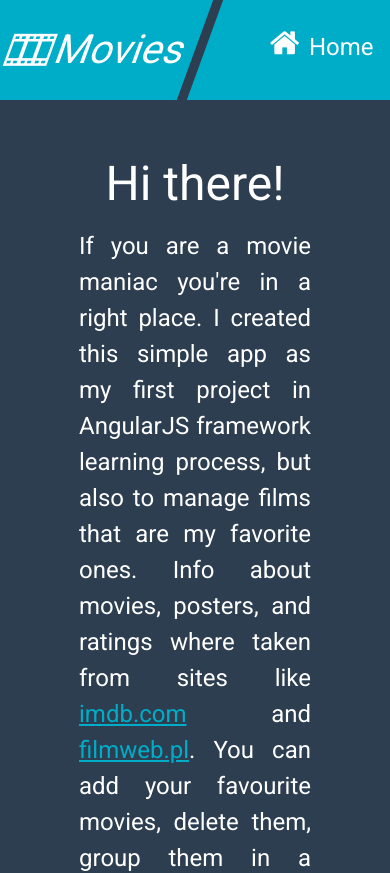
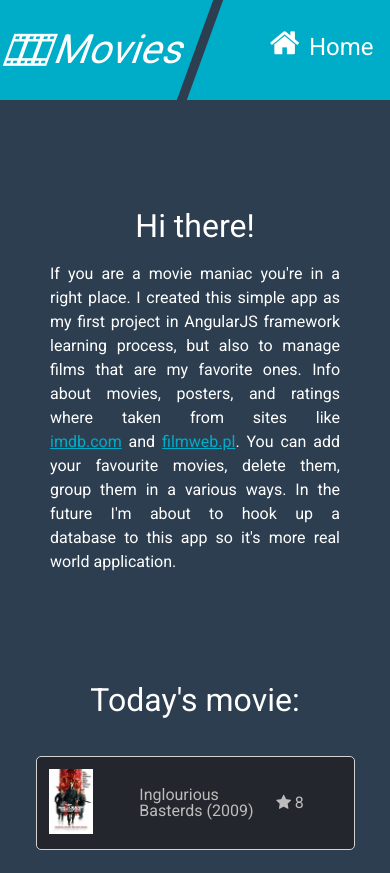
Before and after one commit to Messidt/movies-list-angular, a plain HTML site: page index.html at #!/home in a window 390 px wide. Shown: the top 873 px of the page. Drawn offline with Linux system fonts and the light colour scheme.

Commit message:
Final changes.
Last cosmetic changes.

```diff
--- a/content/scss/style.scss
+++ b/content/scss/style.scss
@@ -1,11 +1,10 @@
 // VARIABLES
-
 $lightblue: #00adc9;
 $darkblue: #2c3e50;
 
 // MIXINS
-
 @mixin movie {
+  width: auto;
   font-size: 1.5rem;
   background-color: #23262d;
   border: 1px solid lightgray;
@@ -47,7 +46,7 @@ $darkblue: #2c3e50;
       border-radius: 10px;
     }
   }
-}
+}//END MIXINS
 
 
 
@@ -76,7 +75,6 @@ header {
   height: 100px;
   margin-bottom: 60px;
   overflow: hidden;
-
   #logo {
     flex: 1 1 35%;
     padding: 10px;
@@ -88,7 +86,6 @@ header {
     display: flex;
     align-items: center;
   }
-
   i {
     font-size: 2rem;
     padding: 2px;
@@ -98,25 +95,20 @@ header {
     margin-left: 10px;
 
   }
-
   h1 {
     font-size: 2.5rem;
     flex: 2 2 50%;
   }
-
   nav {
     flex: 2 2 60%;
     padding: 20px;
   }
-
   ul {
     display: flex;
     justify-content: flex-end;
   }
-
   li {
     flex-basis: 25%;
-    //text-align: center;
     padding: 5px;
     display: flex;
     &:hover {
@@ -130,7 +122,6 @@ header {
       flex: 1 1 5%;
       margin-right: -10px;
     }
-
     a {
       flex: 2 2 95%;
       text-decoration: none;
@@ -139,39 +130,36 @@ header {
       padding: 10px;
     }
   }
-}
-// END HEADER
+}// END HEADER
 
 
 // HOMEPAGE
 
 section#homepage {
-  width: 80%;
+  width: 100%;
   margin: 0 auto;
-
-  article {
-    margin: 40px;
+  #welcome {
+    margin: 110px 50px;
   }
-
+  #random {
+    margin: 100px 30px;
+  }
   h1 {
     font-size: 3rem;
     margin-bottom: 20px;
     text-align: center;
   }
-
   p {
     font-size: 1.5rem;
     line-height: 1.5;
     text-align: justify;
   }
-
   a {
     color: $lightblue;
     &:hover{
       color: darken($lightblue, 5%);
     }
   }
-
   h2 {
     text-align: center;
     font-size: 2rem;
@@ -179,9 +167,10 @@ section#homepage {
   }
   .random-movie {
     @include movie;
+    width: 75%;
+    margin: 0 auto;
   }
-}
-// END HOMEPAGE
+}// END HOMEPAGE
 
 // MOVIES LIST
 
@@ -190,13 +179,11 @@ section#homepage {
   margin: 100px auto 30px auto;
   display: flex;
   justify-content: center;
-
   i {
     flex: 1 1 10%;
     font-size: 1.8rem;
     padding-top: 5px;
   }
-
   #search-field {
     flex: 2 2 90%;
     font-size: 1.2rem;
@@ -204,7 +191,6 @@ section#homepage {
     border-radius: 20px;
   }
 }
-
 .sort-btns {
   width: 65%;
   margin: 0 auto 30px auto;
@@ -228,7 +214,6 @@ section#homepage {
   margin: 0 auto;
   display: block;
   width: 70%;
-
   li {
     @include movie;
   }
@@ -240,7 +225,6 @@ section#homepage {
   border: 1px solid $lightblue;
   padding-bottom: 15px;
   border-radius: 5px;
-
   h2 {
     font-size: 2rem;
     text-align: center;
@@ -248,7 +232,6 @@ section#homepage {
     background-color: $lightblue;
     padding: 15px;
   }
-
   label, input {
     display: block;
     width: 80%;
@@ -294,7 +277,6 @@ section#homepage {
     }
   }
 }
-
 // END MOVIES LIST
 
 // FOOTER
@@ -308,7 +290,6 @@ footer {
   height: 50px;
   position: relative;
   margin-top: 180px;
-
   &:before{
     position: absolute;
     background-color: inherit;
@@ -325,7 +306,6 @@ footer {
     z-index: -1;
   }
 }
-
 // END FOOTER
 
 
@@ -366,28 +346,35 @@ main.ng-enter.ng-enter-active {
 
 @media screen and (max-width: 900px) {
 
+  section#homepage {
+    h1 {
+      font-size: 2.5rem;
+    }
+    p {
+      font-size: 1.3rem;
+    }
+    .random-movie {
+      width: 85%;
+      font-size: 1.3rem;
+    }
+  }//END HOMEPAGE
   nav a {
     font-size: 1.3rem;
   }
-
-
   .sort-btns {
     display: block;
-
     button {
       display: block;
       margin: 10px auto;
       min-width: 200px;
     }
   }
-
   #movies-list {
     width: 85%;
     li {
       font-size: 1.3rem;
     }
   }
-
   #add-movie {
     width: 60%;
     h2 {
@@ -400,6 +387,19 @@ main.ng-enter.ng-enter-active {
 
 @media screen and (max-width: 720px) {
 
+  section#homepage {
+    h1 {
+      font-size: 2rem;
+    }
+    p {
+      font-size: 1rem;
+    }
+    .random-movie {
+      width: 90%;
+      font-size: 1rem;
+    }
+  }//END HOMEPAGE
+
   #movies-list {
     width: 90%;
     li {
@@ -409,7 +409,6 @@ main.ng-enter.ng-enter-active {
 
   #add-movie {
     width: 75%;
-
     h2 {
       font-size: 1.1rem;
     }
--- a/views/home.html
+++ b/views/home.html
@@ -1,5 +1,5 @@
 <section id="homepage">
-  <article>
+  <article id="welcome">
     <h1>Hi there!</h1>
     <p>If you are&nbsp;a movie maniac you're in&nbsp;a right place.
       I&nbsp;created this simple app&nbsp;as my first project&nbsp;in AngularJS framework learning process,
@@ -9,8 +9,8 @@
       In&nbsp;the future&nbsp;I'm about&nbsp;to hook&nbsp;up&nbsp;a database&nbsp;to this app&nbsp;so&nbsp;it's more real world application.
     </p>
   </article>
-  <article>
-    <h2>Today I picked a movie for You:</h2>
+  <article id="random">
+    <h2>Today's movie:</h2>
     <div class="random-movie">
       <div class="movie-poster">
         <img ng-src="{{movies[random].poster}}" alt="">
```
Also changed, not shown: content/css/style.css.
